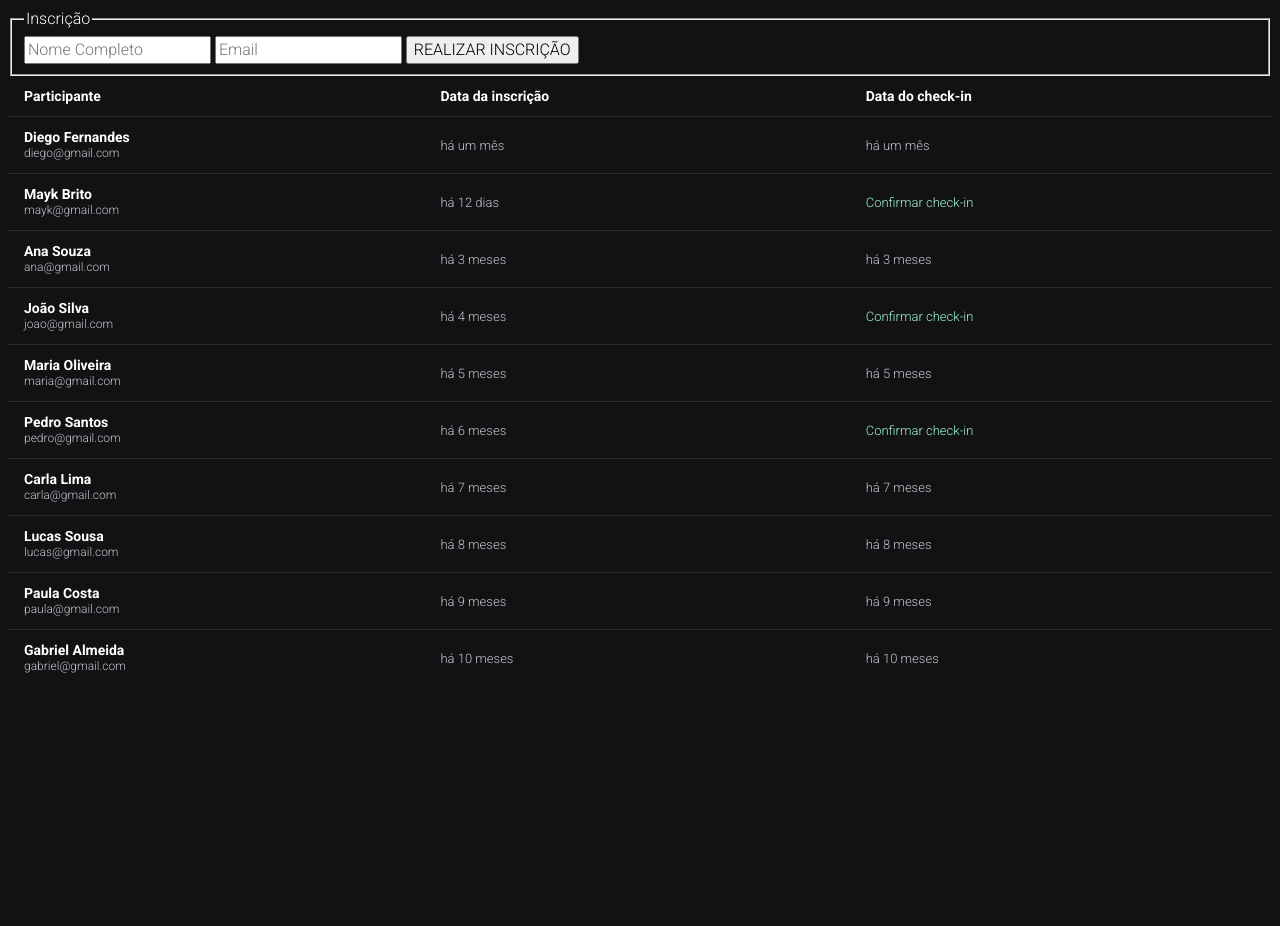
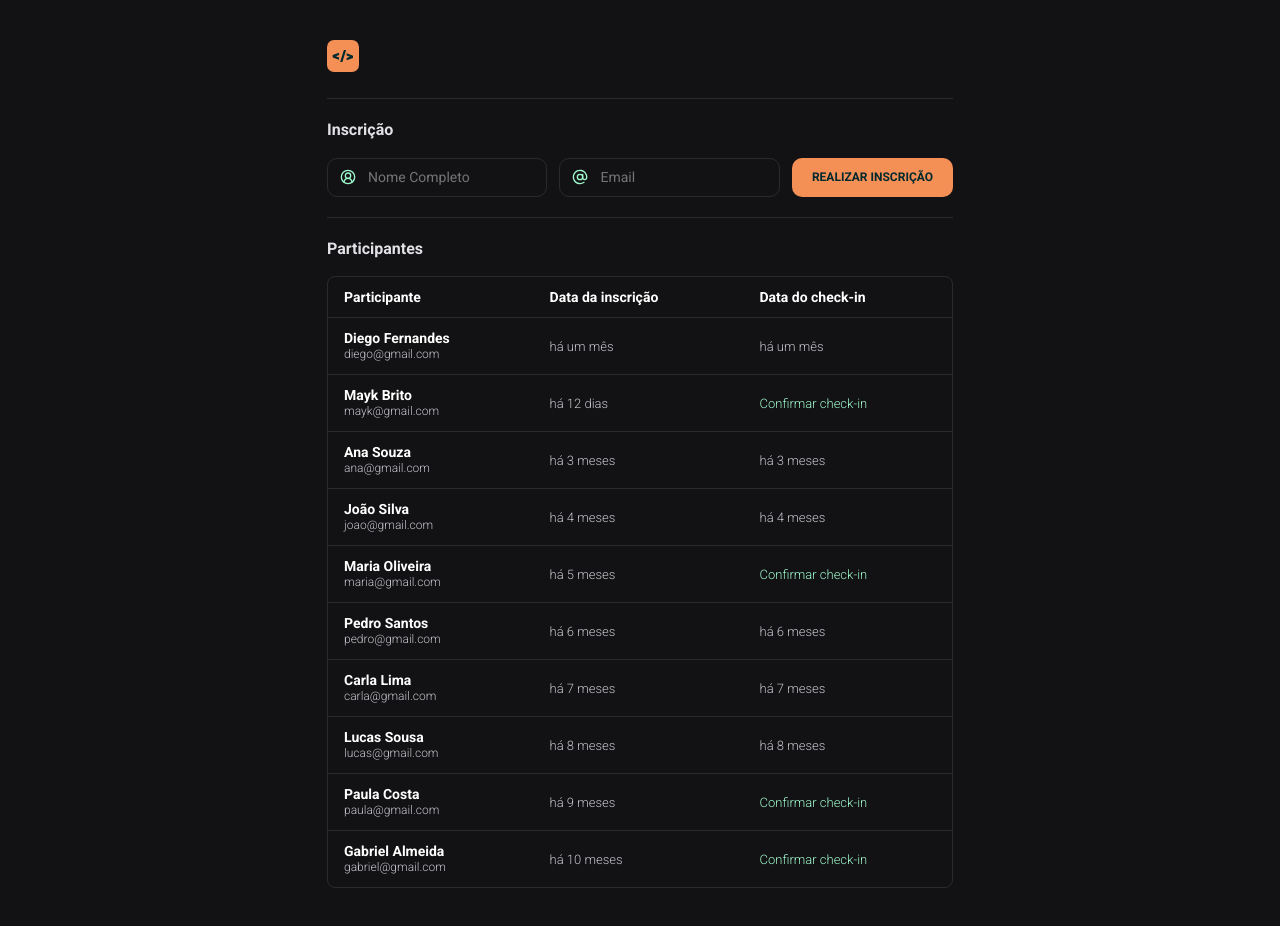
Before and after one commit to joseaugustoR/nlw-unite-abril, a plain HTML site: page index.html in a window 1280 px wide. Before the commit the page ends 800 px from the top, so only its background shows below. Drawn offline with nearby package versions, Linux system fonts and the light colour scheme.

Commit message:
fim
adição do css final e ajustes no html

```diff
--- a/index.css
+++ b/index.css
@@ -1,3 +1,13 @@
+* {
+  margin: 0;
+  padding: 0;
+  box-sizing: border-box;
+}
+
+:root {
+  --border: 1px solid #ffffff1a;
+}
+
 body, table, input, button {
   font: 300 16px/140% 'Roboto', sans-serif;
 }
@@ -5,6 +15,81 @@ body, table, input, button {
 body {
   background-color: #121214;
   color: #ffffff;
+}
+
+.container {
+  max-width: 690px;
+  margin: 0 auto;
+  padding: 20px 32px;
+}
+
+header {
+  padding: 20px 0;
+}
+
+form {
+  border: var(--border);
+  border-inline: none;
+  padding: 20px 0;
+}
+
+fieldset {
+  border: none;
+}
+
+fieldset > div {
+  display: flex;
+  gap: 12px;
+}
+
+.input-wrapper {
+  flex: 1;
+
+  display: flex;
+  align-items: center;
+  gap: 12px;
+
+  border: var(--border);
+  border-radius: 10px;
+
+  padding: 8px 12px;
+
+  font: 400 14px/150% 'Roboto', sans-serif;
+  color: #C4C4CC;
+}
+
+input {
+  all: unset;
+}
+
+fieldset legend, section h2 {
+  font: 700 16px/140% 'Roboto', sans-serif;
+  color: #E1E1E6;
+  padding-bottom: 16px;
+}
+
+fieldset button {
+  width: fit-content;
+  border: 0;
+  background: #F48F56;
+  border-radius: 10px;
+  padding: 7px 20px;
+
+  font: 700 12px/24px 'Roboto', sans-serif;
+  color: #00292E;
+}
+
+fieldset button:hover {
+  background: #f37c37;
+}
+
+.lista-participantes {
+  padding: 20px 0;
+}
+
+.lista-participantes > div {
+  border: var(--border);
+  border-radius: 8px;
 }
 
 table {
@@ -22,7 +107,7 @@ body, table, input, button {
 }
 
 tbody td {
-    border-top: 1px solid #ffffff1a;
+  border-top: var(--border);
   font-size: 13px;
   line-height: 15px;
   color: #c4c4cc;
--- a/index.html
+++ b/index.html
@@ -1,11 +1,10 @@
 <!DOCTYPE html>
 <html>
+
   <head>
     <link rel="preconnect" href="https://fonts.googleapis.com">
-  <link rel="preconnect" href="https://fonts.gstatic.com" crossorigin>
-  <link href="https://fonts.googleapis.com/css2?family=Roboto:ital,wght@0,
-  100;0,300;0,400;0,500;0,700;0,900;1,100;1,300;1,400;1,500;1,700;1,900&display=swap"
-  rel="stylesheet">
+    <link rel="preconnect" href="https://fonts.gstatic.com" crossorigin="">
+    <link href="https://fonts.googleapis.com/css2?family=Roboto:ital,wght@0,100;0,300;0,400;0,500;0,700;0,900;1,100;1,300;1,400;1,500;1,700;1,900&amp;display=swap" rel="stylesheet">
 
     <script src="https://cdn.jsdelivr.net/npm/dayjs@1/dayjs.min.js"></script>
     <script src="https://cdn.jsdelivr.net/npm/dayjs@1/plugin/relativeTime.js"></script>
@@ -17,27 +16,59 @@
       dayjs.locale('pt-br')
     </script>
 
+
     <script type="text/javascript" src="./index.js" defer=""></script>
     <link rel="stylesheet" href="./index.css">
   </head>
 
   <body>
+    <div class="container">
+      <header>
+        <svg width="32" height="32" viewBox="0 0 32 32" fill="none" xmlns="http://www.w3.org/2000/svg">
+          <rect width="32" height="32" rx="7.11111" fill="#F48F56"></rect>
+          <path fill-rule="evenodd" clip-rule="evenodd" d="M12.0682 15.0583V12.7586L5.71097 15.12H5.69678V17.482H5.71097L12.0682 19.8462V17.5415L8.80823 16.2975L12.0682 15.0583Z" fill="#00292E"></path>
+          <path fill-rule="evenodd" clip-rule="evenodd" d="M19.6328 18.0617L22.89 16.8248L19.6328 15.5878V13.2881L25.9829 15.6522H25.9998V18.0164H25.9829L19.6328 20.3686V18.0617ZM16.9057 10.0309L13.1708 22.0165H15.387L19.1219 10.0309H16.9057Z" fill="#00292E"></path>
+        </svg>
+      </header>
+
       <form onsubmit="adicionarParticipante(event)">
         <fieldset>
           <legend>Inscrição</legend>
           <div>
-        <input
-        type="text"
-        placeholder="Nome Completo"
-        name="nome"
-        required
-        >
 
-        <input type="email"
-        placeholder="Email"
-        name="email"
-        required
-        >
+            <div class="input-wrapper">
+              <svg width="16" height="16" viewBox="0 0 16 16" fill="none" xmlns="http://www.w3.org/2000/svg">
+                <g clip-path="url(#clip0_24_685)">
+                  <path d="M12 13.3333C12 12.2724 11.5786 11.255 10.8284 10.5049C10.0783 9.75474 9.06087 9.33331 8 9.33331C6.93913 9.33331 5.92172 9.75474 5.17157 10.5049C4.42143 11.255 4 12.2724 4 13.3333" stroke="#9FF9CC" stroke-width="1.33333" stroke-linecap="round" stroke-linejoin="round"></path>
+                  <path d="M8.00001 9.33333C9.47277 9.33333 10.6667 8.13943 10.6667 6.66667C10.6667 5.19391 9.47277 4 8.00001 4C6.52725 4 5.33334 5.19391 5.33334 6.66667C5.33334 8.13943 6.52725 9.33333 8.00001 9.33333Z" stroke="#9FF9CC" stroke-width="1.33333" stroke-linecap="round" stroke-linejoin="round"></path>
+                  <path d="M8.00001 14.6666C11.6819 14.6666 14.6667 11.6819 14.6667 7.99998C14.6667 4.31808 11.6819 1.33331 8.00001 1.33331C4.31811 1.33331 1.33334 4.31808 1.33334 7.99998C1.33334 11.6819 4.31811 14.6666 8.00001 14.6666Z" stroke="#9FF9CC" stroke-width="1.33333" stroke-linecap="round" stroke-linejoin="round"></path>
+                </g>
+                <defs>
+                  <clipPath id="clip0_24_685">
+                    <rect width="16" height="16" fill="white"></rect>
+                  </clipPath>
+                </defs>
+              </svg>
+
+              <input type="text" placeholder="Nome Completo" name="nome" required="">
+            </div>
+
+            <div class="input-wrapper">
+
+              <svg width="16" height="16" viewBox="0 0 16 16" fill="none" xmlns="http://www.w3.org/2000/svg">
+                <g clip-path="url(#clip0_24_691)">
+                  <path d="M7.99999 10.6666C9.47275 10.6666 10.6667 9.47274 10.6667 7.99998C10.6667 6.52722 9.47275 5.33331 7.99999 5.33331C6.52724 5.33331 5.33333 6.52722 5.33333 7.99998C5.33333 9.47274 6.52724 10.6666 7.99999 10.6666Z" stroke="#9FF9CC" stroke-width="1.33333" stroke-linecap="round" stroke-linejoin="round"></path>
+                  <path d="M10.6667 5.33332V8.66665C10.6667 9.19708 10.8774 9.70579 11.2524 10.0809C11.6275 10.4559 12.1362 10.6667 12.6667 10.6667C13.1971 10.6667 13.7058 10.4559 14.0809 10.0809C14.4559 9.70579 14.6667 9.19708 14.6667 8.66665V7.99998C14.6667 6.49819 14.1596 5.04038 13.2276 3.86276C12.2956 2.68514 10.9933 1.8567 9.53168 1.51166C8.07006 1.16662 6.53475 1.32519 5.17451 1.96169C3.81426 2.59818 2.70877 3.67531 2.03715 5.01856C1.36552 6.36181 1.16711 7.89248 1.47406 9.36257C1.78101 10.8327 2.57534 12.1561 3.72835 13.1183C4.88135 14.0806 6.32549 14.6254 7.82678 14.6644C9.32807 14.7034 10.7986 14.2344 12 13.3333" stroke="#9FF9CC" stroke-width="1.33333" stroke-linecap="round" stroke-linejoin="round"></path>
+                </g>
+                <defs>
+                  <clipPath id="clip0_24_691">
+                    <rect width="16" height="16" fill="white"></rect>
+                  </clipPath>
+                </defs>
+              </svg>
+
+              <input type="email" placeholder="Email" name="email" required="">
+            </div>
 
             <button>
               REALIZAR INSCRIÇÃO
@@ -46,6 +77,10 @@
         </fieldset>
       </form>
 
+      <section class="lista-participantes">
+        <h2>Participantes</h2>
+
+        <div>
           <table width="100%">
             <thead style="text-align: left">
               <tr>
@@ -59,6 +94,11 @@
 
             </tbody>
           </table>
+        </div>
+
+      </section>
+
+    </div>
   </body>
 
 </html>
--- a/index.js
+++ b/index.js
@@ -21,19 +21,19 @@ let participantes = [
     nome: "João Silva",
     email: "joao@gmail.com",
     dataInscricao: new Date(2023, 11, 4, 19, 23),
-    dataCheckIn: null
+    dataCheckIn: new Date(2023, 11, 5, 20, 20)
   },
   {
     nome: "Maria Oliveira",
     email: "maria@gmail.com",
     dataInscricao: new Date(2023, 10, 5, 19, 23),
-    dataCheckIn: new Date(2023, 10, 6, 20, 20)
+    dataCheckIn: null
   },
   {
     nome: "Pedro Santos",
     email: "pedro@gmail.com",
     dataInscricao: new Date(2023, 9, 6, 19, 23),
-    dataCheckIn: null
+    dataCheckIn: new Date(2023, 9, 7, 20, 20)
   },
   {
     nome: "Carla Lima",
@@ -51,13 +51,13 @@ let participantes = [
     nome: "Paula Costa",
     email: "paula@gmail.com",
     dataInscricao: new Date(2023, 6, 9, 19, 23),
-    dataCheckIn: new Date(2023, 6, 10, 20, 20)
+    dataCheckIn: null
   },
   {
     nome: "Gabriel Almeida",
     email: "gabriel@gmail.com",
     dataInscricao: new Date(2023, 5, 10, 19, 23),
-    dataCheckIn: new Date(2023, 5, 11, 20, 20)
+    dataCheckIn: null
   }
 ];
 
@@ -71,12 +71,12 @@ const criarNovoParticipante = (participante) => {
   // condicional
   if(participante.dataCheckIn == null) {
     dataCheckIn = `
-    <button
-      data-email = "${participante.email}"
-      onclick = "fazerCheckIn(event)"
-    >
-      Confirmar check-in
-    </button>
+      <button
+        data-email="${participante.email}"
+        onclick="fazerCheckIn(event)"
+      >
+        Confirmar check-in
+      </button>
     `
   }
 
@@ -123,14 +123,12 @@ const adicionarParticipante = (event) => {
     dataCheckIn: null
   }
 
-  // verificar se o participante ja existe
+  // verificar se o particpante já existe
   const participanteExiste = participantes.find(
-    (p) => {
-      return p.email == participante.email
-    }
+    (p) => p.email == participante.email
   )
 
-  if (participanteExiste) {
+  if(participanteExiste) {
     alert('Email já cadastrado!')
     return
   }
@@ -141,26 +139,24 @@ const adicionarParticipante = (event) => {
   // limpar o formulario
   event.target.querySelector('[name="nome"]').value = ""
   event.target.querySelector('[name="email"]').value = ""
-
 }
 
 const fazerCheckIn = (event) => {
-  // confirmar se realmente quer o check in
-  const mensagemConfirmacao = 'Tem certeza que quer fazer o Check-in?'
+  // confirmar se realmente quer o check-in
+  const mensagemConfirmacao = 'Tem certeza que deseja fazer o check-in?'
 
-  if (confirm(mensagemConfirmacao) == false) {
+  if(confirm(mensagemConfirmacao) == false) {
     return
   }
 
-  // encontrar o participante na lista
-  const participante = participantes.find((p) => {
-    return p.email == event.target.dataset.email
-  })
+  // encontrar o participante dentro da lista
+  const participante = participantes.find(
+    (p) => p.email == event.target.dataset.email
+  )
 
   // atualizar o check-in do participante
   participante.dataCheckIn = new Date()
 
   // atualizar a lista de participantes
   atualizarLista(participantes)
-
 }
```
Lines whose indentation alone changed are shown as unchanged.
